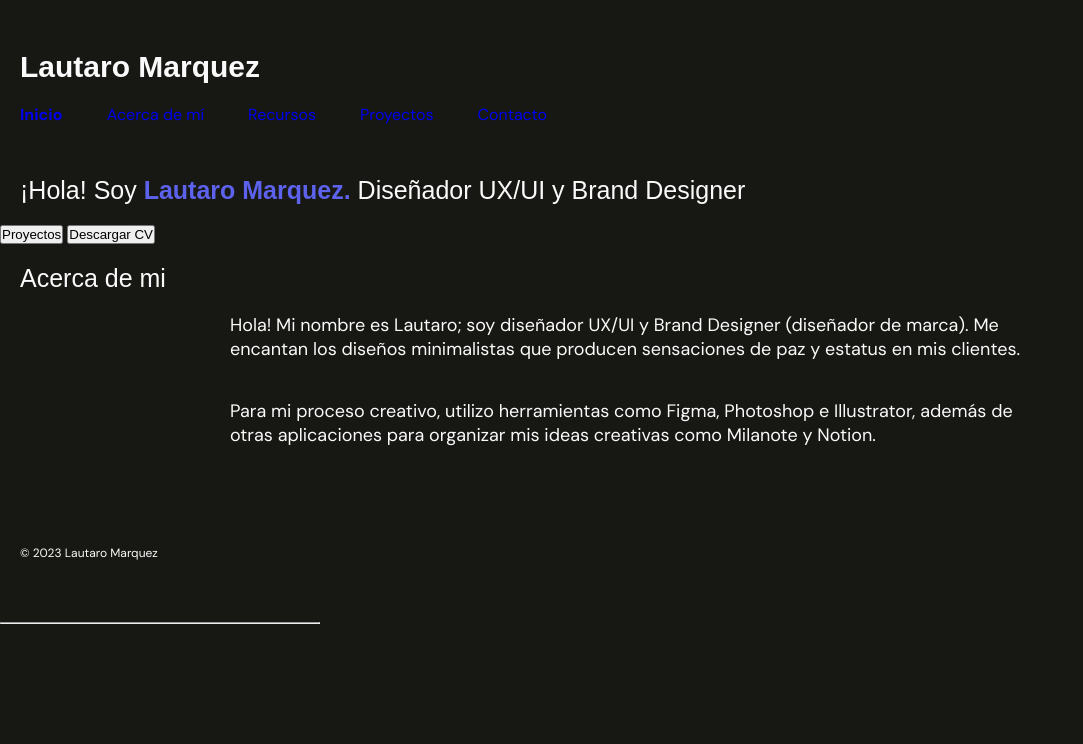
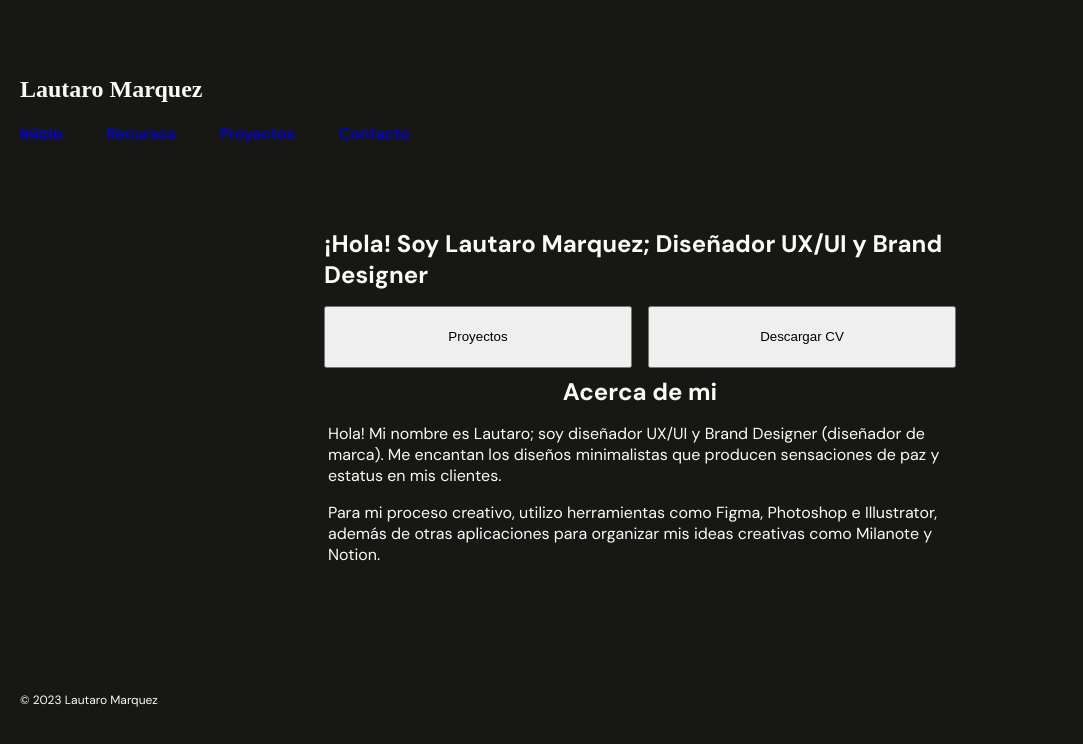
Before and after one commit to lautaro-marquez/comision-54530, a plain HTML site: page index.html in a window 1280 px wide. Shown: the whole page, without its empty margins (0-1083 px from the left). Drawn offline with Linux system fonts and the light colour scheme.

Commit message:
removed a page and did some other changes to the code

```diff
--- a/css/style.css
+++ b/css/style.css
@@ -3,6 +3,7 @@
     padding: 0;
     box-sizing: border-box;
     text-decoration: none;
+    list-style: none;
 }
 
 body {
@@ -12,7 +13,7 @@ body {
 .hero {
     display: grid;
     width: 100%;
-    height: auto;
+    height: 100vh;
     grid-template-columns: repeat(4, 1fr);
     grid-template-rows: repeat(4, 1fr);
     grid-template-areas:
@@ -36,29 +37,26 @@ footer {
     grid-area: footer;
 }
 
+h3 {
+    color: #fafafa;
+    font-size: 24px;
+    padding: 20px;
+}
+
 ul li {
     display: inline;
     padding: 10px;
     margin: 10px;
     font-family: 'DM Sans', 'Segoe UI', Tahoma, Geneva, Verdana, sans-serif;
-    font-size: 500;
+    font-weight: 500;
     color: #5C62EC;
 }
 
-h1 {
-    font-family: 'Satoshi', sans-serif;
-    font-weight: 700;
-    font-size: 30px;
+h1,
+h2,
+p {
     color: #fafafa;
-    padding: 20px;
-}
-
-h2 {
-    font-family: 'Satoshi', sans-serif;
-    font-weight: 500;
-    font-size: 25px;
-    color: #fafafa;
-    padding: 20px;
+    font-family: 'DM Sans', 'Segoe UI', Tahoma, Geneva, Verdana, sans-serif;
 }
 
 .nombre {
@@ -66,14 +64,78 @@ h2 {
     color: #5C62EC;
 }
 
-p {
+.presentation {
+    display: grid;
+    grid-template-columns: repeat(4, 1fr);
+    grid-template-rows: repeat(2, 1fr);
+    gap: 1em;
+}
+
+.nombre1 {
+    justify-content: center;
+    font-size: 1.5em;
+    font-weight: 700;
+}
+
+.presentationDescription {
+    grid-column: 2/4;
+}
+
+.primaryButton {
+    grid-column: 2/3;
+    grid-row: 2/3;
+}
+
+.secondaryButton {
+    grid-column: 3/4;
+    grid-row: 2/3;
+}
+
+
+.aboutMe {
+    display: grid;
+    grid-template-columns: repeat(4, 1fr);
+    gap: 1em;
+    margin: 0.5em;
+}
+
+.aboutMe h2 {
+    grid-column: 2/4;
+    justify-self: center;
+}
+
+.aboutMe p {
+    grid-column: 2/4;
+}
+
+.projects {
+    display: grid;
+    grid-template-columns: repeat(3, 1fr);
+    grid-template-rows: repeat(3, 1fr);
+    gap: 1em;
+}
+
+.proyecto1,
+.proyecto2,
+.proyecto3 {
     color: #fafafa;
-    padding-left: 230px;
-    padding-right: 230px;
-    padding-bottom: 20px;
-    font-family: 'DM Sans', 'Segoe UI', Tahoma, Geneva, Verdana, sans-serif;
-    font-weight: 400;
-    font-size: 18px;
+    font-size: 16px;
+    font-family: 'DM Sans', 'Segoe UI', sans-serif;
+}
+
+.proyecto1 {
+    grid-column: 2/3;
+    grid-row: 1/2;
+}
+
+.proyecto2 {
+    grid-column: 2/3;
+    grid-row: 2/3;
+}
+
+.portadas {
+    width: 100%;
+    height: 100%:
 }
 
 /* Formulario de contacto */
--- a/index.html
+++ b/index.html
@@ -16,17 +16,17 @@
   <body>
     <div class="hero">
       <header>
-        <h1>
+        <div>
+          <nav class="navbar">
+            <h3 class="logo">
               Lautaro Marquez
               <!-- Aquí se va a insertar un logo, el cual aún no finalizó su etapa de diseño. -->
-        </h1>
-        <div>
-          <nav>
+            </h3>
             <ul>
               <li>
                 <a href="./index.html"><b>Inicio</b></a>
               </li>
-              <li><a href="./pages/about.html">Acerca de mí</a></li>
+
               <li><a href="./pages/resources.html">Recursos</a></li>
               <li><a href="./pages/projects.html">Proyectos</a></li>
               <li><a href="./pages/contact.html">Contacto</a></li>
@@ -35,38 +35,33 @@
         </div>
       </header>
       <main>
-        <section>
-          <div>
-            <h2>
-              ¡Hola! Soy
-              <strong class="nombre">Lautaro Marquez.</strong> Diseñador UX/UI y
-              Brand Designer
-            </h2>
+        <section class="presentation">
+          <div class="presentationDescription">
+            <p class="nombre1">
+              ¡Hola! Soy Lautaro Marquez; Diseñador UX/UI y Brand Designer
+            </p>
           </div>
           <button name="cta" class="primaryButton">Proyectos</button>
           <button name="resume" class="secondaryButton">Descargar CV</button>
         </section>
-        <section>
-          <div>
+        <section class="aboutMe">
           <h2>Acerca de mi</h2>
           <p>
             Hola! Mi nombre es Lautaro; soy diseñador UX/UI y Brand Designer
             (diseñador de marca). Me encantan los diseños minimalistas que
             producen sensaciones de paz y estatus en mis clientes.
           </p>
-            <br />
           <p>
-              Para mi proceso creativo, utilizo herramientas como Figma,
-              Photoshop e Illustrator, además de otras aplicaciones para
-              organizar mis ideas creativas como Milanote y Notion.
+            Para mi proceso creativo, utilizo herramientas como Figma, Photoshop
+            e Illustrator, además de otras aplicaciones para organizar mis ideas
+            creativas como Milanote y Notion.
           </p>
-          </div>
         </section>
       </main>
-      <hr />
       <footer>
-        <br />
+        <div>
           <p class="copyright">© 2023 Lautaro Marquez</p>
+        </div>
       </footer>
     </div>
   </body>
```
Also changed, not shown: pages/about.html (deleted, +0 -43 lines), pages/contact.html (+0 -1 lines), pages/projects.html (+0 -1 lines), pages/resources.html (+0 -1 lines), assets/img/notedo.png (added), assets/img/orearjont.jpg (added). Lines whose indentation alone changed are shown as unchanged.
